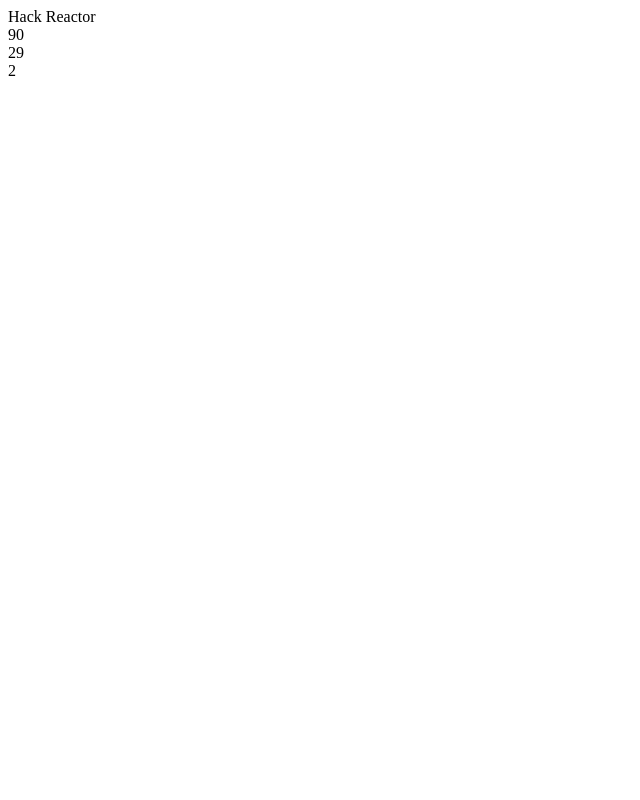
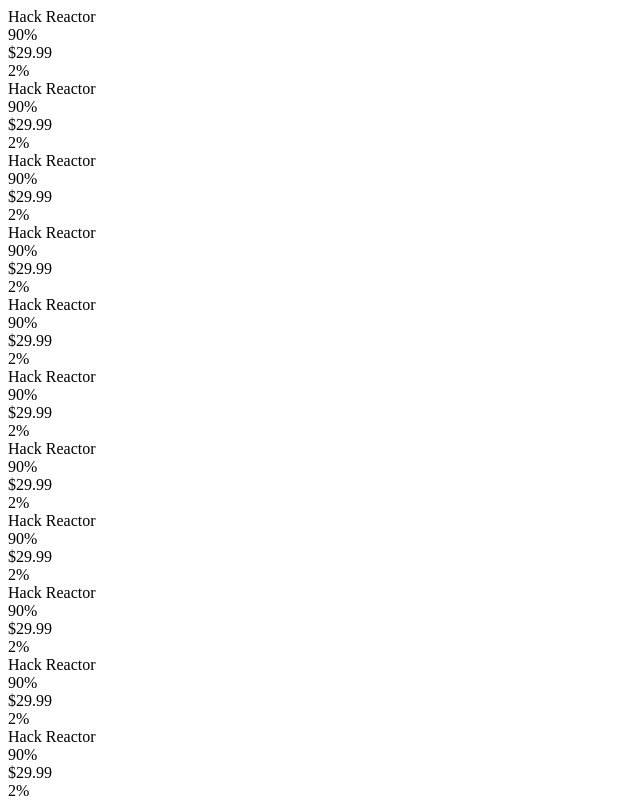
Before and after one commit to The-Merry-Men/related-stocks, a React app: page / in a window 1280 px wide. Shown: the top 800 px of the page, without its empty margins (0-640 px from the left). Built offline with nearby package versions, Linux system fonts and the light colour scheme; the HTML template or start-up script is replaced by a standard one.

Commit message:
CSS progress

```diff
--- a/client/src/components/App.jsx
+++ b/client/src/components/App.jsx
@@ -1,5 +1,5 @@
 import React from 'react';
-import CompanyPage from './CompanyPage.jsx'
+import Carousel from './Carousel.jsx'
 
 class App extends React.Component {
   constructor(props){
@@ -7,7 +7,7 @@
   }
   render() {
       return(
-          <CompanyPage />
+          <Carousel />
       );
   }
 }
--- a/client/src/components/Carousel.jsx
+++ b/client/src/components/Carousel.jsx
@@ -1,7 +1,26 @@
 import React from 'react';
+import CompanyPage from './CompanyPage.jsx'
 
 class Carousel extends React.Component {
-
+    render() {
+        return(
+            <div className="carousel">
+                <CompanyPage />
+                <CompanyPage />
+                <CompanyPage />
+                <CompanyPage />
+                <CompanyPage />
+                <CompanyPage />
+                <CompanyPage />
+                <CompanyPage />
+                <CompanyPage />
+                <CompanyPage />
+                <CompanyPage />
+                <CompanyPage />
+                <CompanyPage />
+            </div>
+        );
+    }
 }
 
 
--- a/client/src/components/CompanyPage.jsx
+++ b/client/src/components/CompanyPage.jsx
@@ -13,9 +13,9 @@
     let companyPage = (
     <div className="company-page">
         <div className="company-name">{newCompany.companyName}</div>
-        <div className="approval-rating">{newCompany.approvalRating}</div>
-        <div className="stock-price">{newCompany.stockPrice}</div>
-        <div className="price-fluctuation">{newCompany.priceFluctuation}</div>
+        <div className="approval-rating"><i className="fa fa-tag"></i>{newCompany.approvalRating}%</div>
+        <div className="stock-price">${newCompany.stockPrice}.99</div>
+        <div className="price-fluctuation">{newCompany.priceFluctuation}%</div>
     </div>
   )
 
--- a/package.json
+++ b/package.json
@@ -24,6 +24,7 @@
     "@babel/plugin-transform-react-jsx": "^7.0.0",
     "@babel/preset-env": "^7.1.0",
     "@babel/preset-react": "^7.0.0",
+    "babel-eslint": "^10.0.1",
     "babel-loader": "^8.0.4",
     "eslint": "^5.8.0",
     "eslint-config-hackreactor": "git://github.com/reactorcore/eslint-config-hackreactor",
--- a/webpack.config.js
+++ b/webpack.config.js
@@ -4,6 +4,13 @@
 const DIST_DIR = path.join(__dirname, '/client/dist');
 
 module.exports = {
+  "parser": "babel-eslint",
+  "extends": "airbnb",
+  "env": {
+    "browser": true,
+    "node": true,
+    "jest": true,
+  },
   entry: `${SRC_DIR}/index.jsx`,
   output: {
     filename: 'bundle.js',
```
Also changed, not shown: 4 other files (tests, documents, lock files or other folders).
